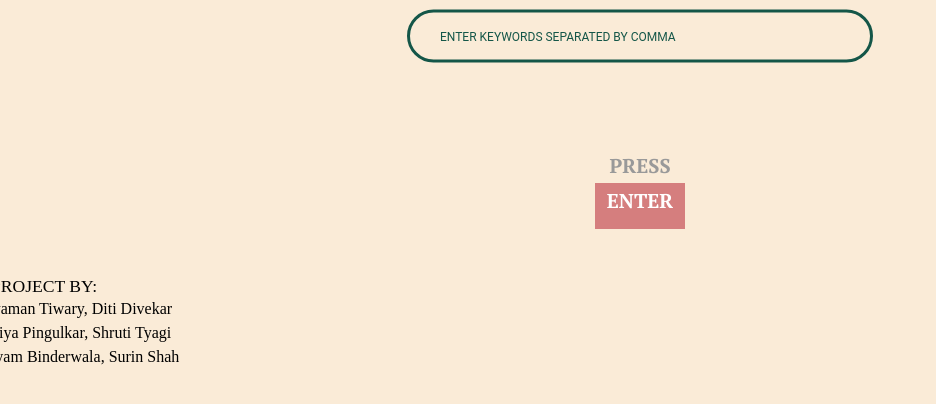
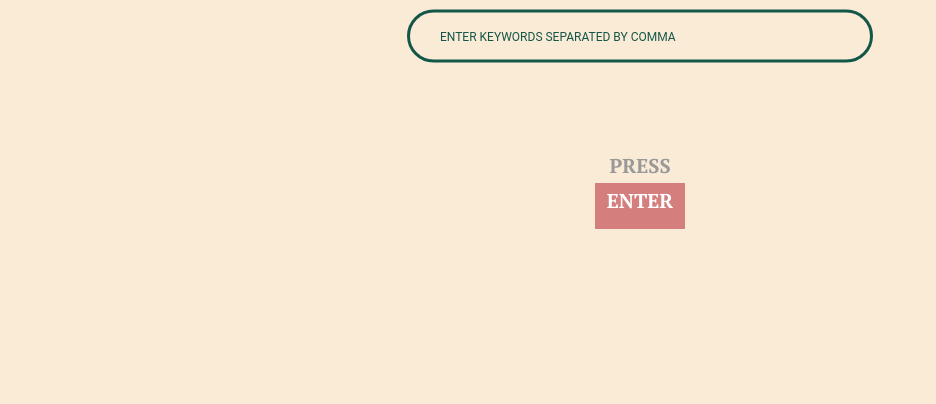
Before and after one commit to SurinShah/Web-Scraper-using-BS4-and-Flask, a Flask app: page / in a window 1280 px wide. Shown: the part 348-752 px from the top of the page, without its empty margins (0-936 px from the left). Run offline with Flask 2, Linux system fonts and the light colour scheme.

Commit message:
Update index.html

```diff
--- a/templates/index.html
+++ b/templates/index.html
@@ -33,13 +33,6 @@
     </div>
 
 
-
-    <!-- Project member names -->
-
-    <p class="item-0">PROJECT BY: </p>
-    <p class="item-1"> Aryaman Tiwary, Diti Divekar</p>
-    <p class="item-2">Shriya Pingulkar, Shruti Tyagi</p>
-    <p class="item-3"> Maryam Binderwala, Surin Shah</p>
 
       <!-- press enter -->
       <form action="http://localhost:5000/index1.html" method="POST">
```
